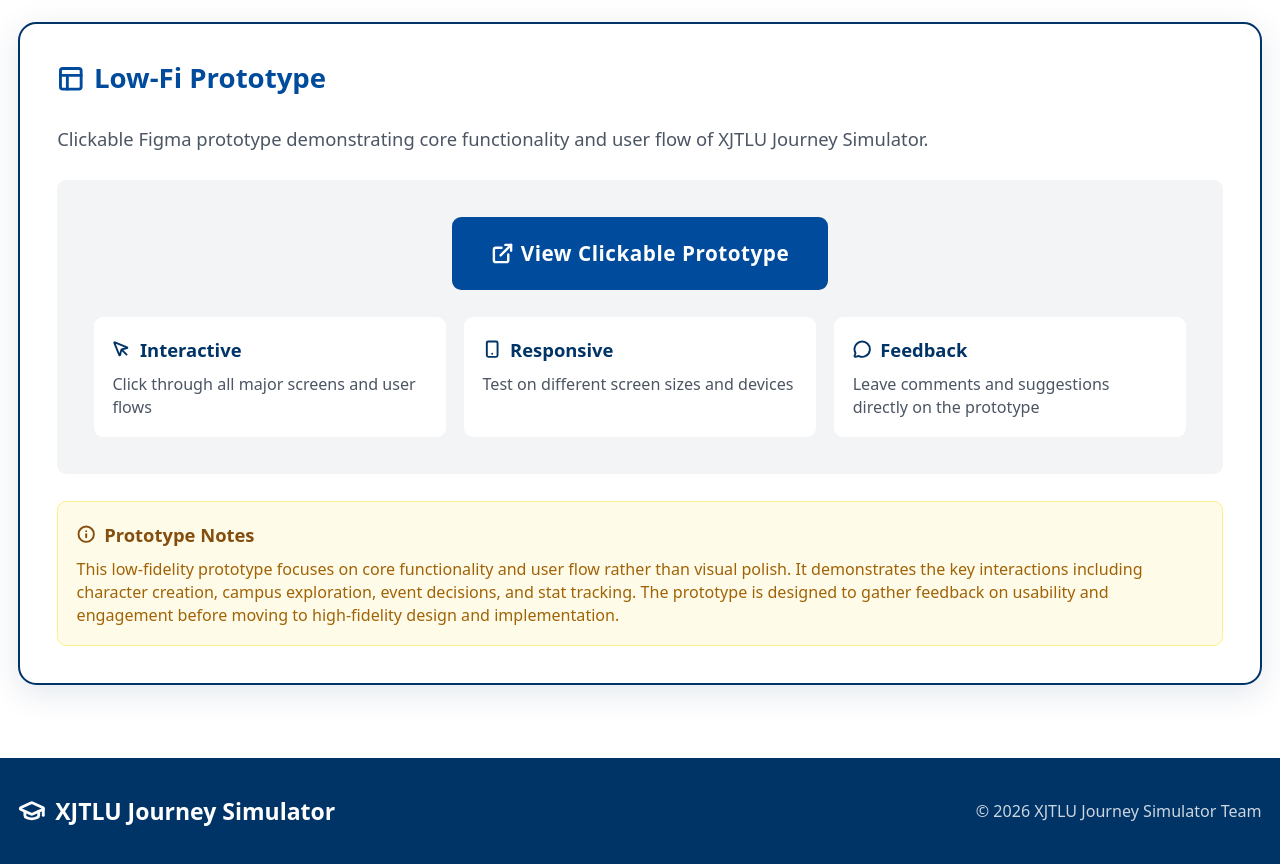
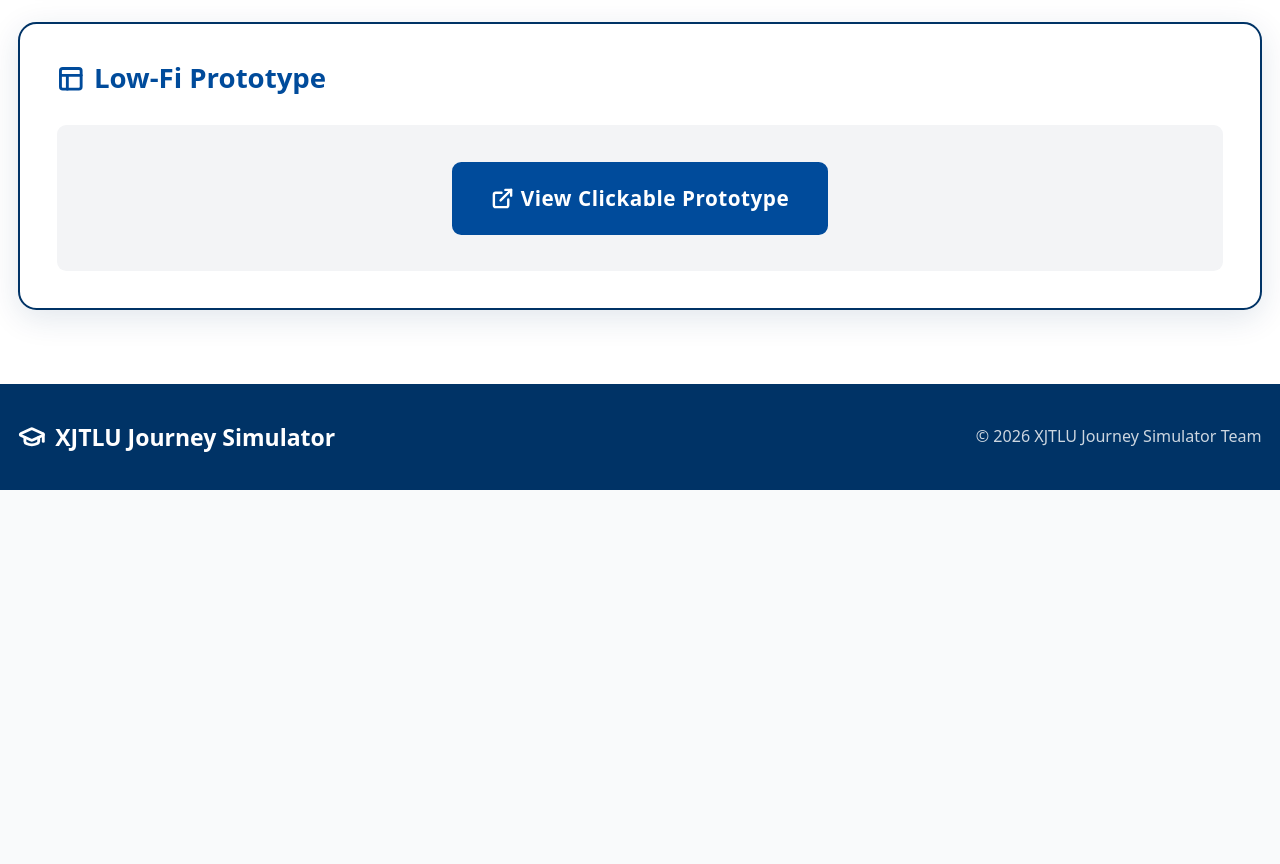
Before and after one commit to China6577/xjtlu-journey-sim, a plain HTML site: page prototype.html in a window 1280 px wide. Shown: the part 2940-3804 px from the top of the page. After the commit the page ends 3430 px from the top, so only its background shows below. Drawn offline with nearby package versions, Linux system fonts and the light colour scheme.

```diff
--- a/prototype.html
+++ b/prototype.html
@@ -501,59 +501,14 @@
                         <i data-lucide="layout" class="w-6 h-6"></i>
                         Low-Fi Prototype
                     </h3>
-                    <p class="text-gray-600 mb-6">
-                        Clickable Figma prototype demonstrating core functionality and user flow of XJTLU Journey
-                        Simulator.
-                    </p>
 
                     <div class="bg-gray-100 rounded-lg p-8 text-center">
-                        <div class="mb-6">
                         <a href="https://www.figma.com/make/2GjXKHZKmaVQA8AG8AayWY/xjtlu-journey-sim?fullscreen=1&t=t9pn3MSauEAs5BG6-1&preview-route=%2Fstart"
                             target="_blank" rel="noopener noreferrer"
                             class="xjtlu-btn xjtlu-btn--primary text-lg px-8 py-4">
                             <i data-lucide="external-link" class="w-5 h-5"></i>
                             View Clickable Prototype
                         </a>
-                        </div>
-
-                        <div class="grid grid-cols-1 md:grid-cols-3 gap-4 text-left">
-                            <div class="bg-white rounded-lg p-4">
-                                <h5 class="font-bold text-xjtlu-navy mb-2 flex items-center gap-2">
-                                    <i data-lucide="mouse-pointer" class="w-4 h-4"></i>
-                                    Interactive
-                                </h5>
-                                <p class="text-sm text-gray-600">Click through all major screens and user flows</p>
-                            </div>
-                            <div class="bg-white rounded-lg p-4">
-                                <h5 class="font-bold text-xjtlu-navy mb-2 flex items-center gap-2">
-                                    <i data-lucide="smartphone" class="w-4 h-4"></i>
-                                    Responsive
-                                </h5>
-                                <p class="text-sm text-gray-600">Test on different screen sizes and devices</p>
-                            </div>
-                            <div class="bg-white rounded-lg p-4">
-                                <h5 class="font-bold text-xjtlu-navy mb-2 flex items-center gap-2">
-                                    <i data-lucide="message-circle" class="w-4 h-4"></i>
-                                    Feedback
-                                </h5>
-                                <p class="text-sm text-gray-600">Leave comments and suggestions directly on the
-                                    prototype</p>
-                            </div>
-                        </div>
-                    </div>
-
-                    <div class="mt-6 bg-yellow-50 border border-yellow-200 rounded-lg p-4">
-                        <h5 class="font-bold text-yellow-800 mb-2 flex items-center gap-2">
-                            <i data-lucide="info" class="w-4 h-4"></i>
-                            Prototype Notes
-                        </h5>
-                        <p class="text-sm text-yellow-700">
-                            This low-fidelity prototype focuses on core functionality and user flow rather than visual
-                            polish. It demonstrates the key interactions including character creation, campus
-                            exploration, event decisions, and stat tracking. The prototype is designed to gather
-                            feedback on usability and engagement before moving to high-fidelity design and
-                            implementation.
-                        </p>
                     </div>
                 </div>
             </div>
```
Lines whose indentation alone changed are shown as unchanged.
